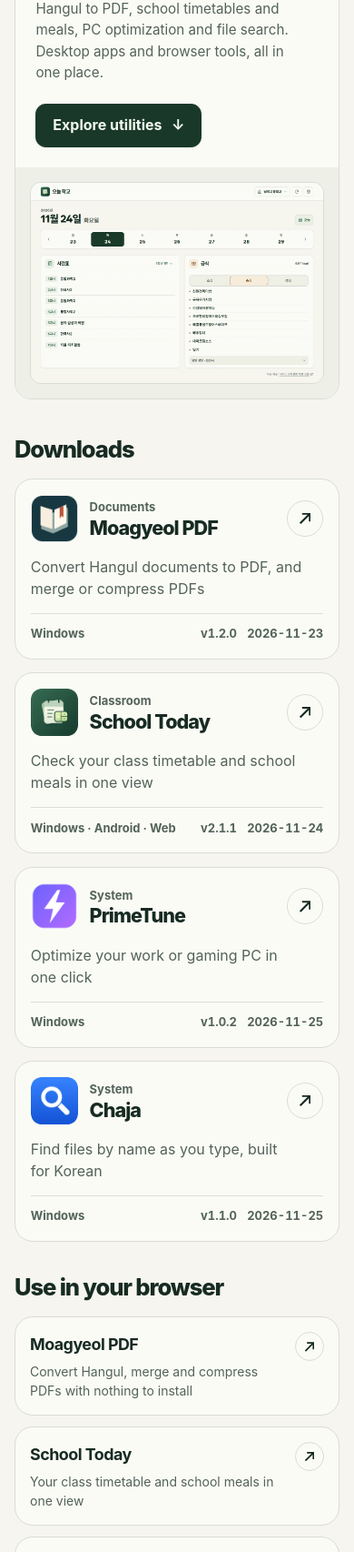
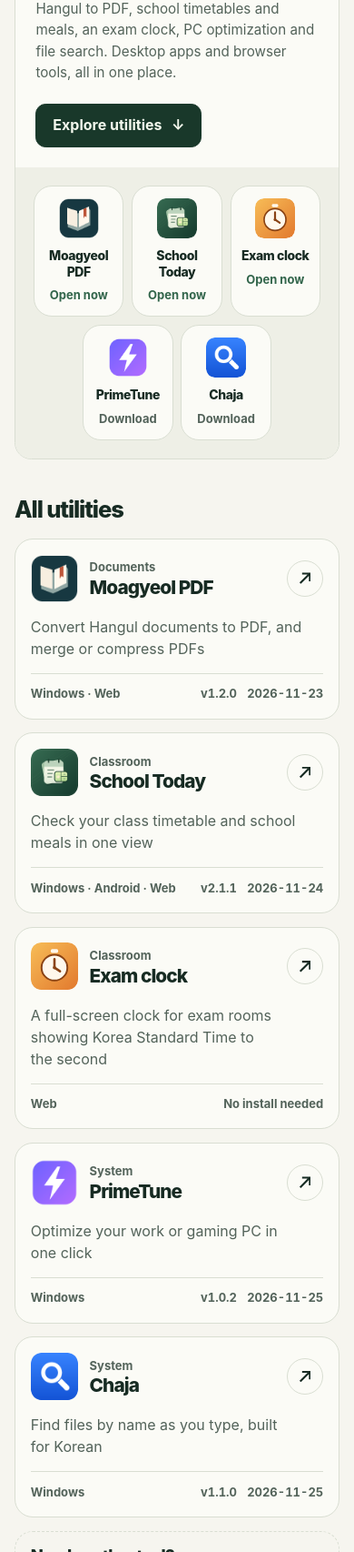
Before and after one commit to furss123/hyot-software-center, an Astro site: page /en/ in a window 390 px wide. Shown: the part 294-2000 px from the top of the page at 91% size. Built offline with nearby package versions, Linux system fonts and the light colour scheme; Astro itself is replaced by a stand-in of ours; a web font is replaced by a local one.

Commit message:
Redesign home: tool launcher hero and one card per tool
- Replace the single School Today screenshot in the hero with a launcher
  of all five tools; tools with a web version open it directly, the
  others open their program page
- Merge the Downloads and "use in your browser" sections into one
  "All utilities" grid: one card per tool, the exam clock included, and
  a closing card that asks visitors which tool to build next
- List tools that work without installing first so phone visitors see
  usable tools at the top
- Add an exam clock icon and a `web` content field; program pages read
  the web version from it instead of hard-coded IDs and label it
  "웹에서 바로 쓰기"
- Rename the first menu item to "유틸리티" and drop unused home copy

Co-Authored-By: Claude Opus 5.5 <noreply@anthropic.com>

```diff
--- a/src/components/AppIcon.astro
+++ b/src/components/AppIcon.astro
@@ -3,19 +3,23 @@ import { Image } from 'astro:assets'
 import type { Software } from '../lib/software'
 
 interface Props {
-  software: Software
+  // 프로그램 아이콘. 프로그램이 아닌 도구(시험용 시계)는 software 대신 src로 아이콘 주소를 넘긴다.
+  software?: Software
+  src?: string
   size?: number
   // 첫 화면에 보이는 아이콘은 'eager'로 넘겨 늦게 뜨지 않게 한다.
   loading?: 'eager' | 'lazy'
 }
-const { software, size = 56, loading = 'lazy' } = Astro.props
-const icon = software.data.icon
-const letter = software.data.name.replace(/^Hyo/i, '').charAt(0).toUpperCase() || 'H'
+const { software, src, size = 56, loading = 'lazy' } = Astro.props
+const icon = software?.data.icon
+const letter = software?.data.name.replace(/^Hyo/i, '').charAt(0).toUpperCase() || 'H'
 ---
 
 {
   icon ? (
     <Image src={icon} alt="" width={size * 2} height={size * 2} class="app-icon" style={`--s:${size}px`} loading={loading} />
+  ) : src ? (
+    <img src={src} alt="" width={size} height={size} class="app-icon" style={`--s:${size}px`} loading={loading} />
   ) : (
     <span class="app-icon placeholder" style={`--s:${size}px`} aria-hidden="true">
       {letter}
--- a/src/components/Header.astro
+++ b/src/components/Header.astro
@@ -26,7 +26,7 @@ const altLocale = otherLocale(locale)
     <nav aria-label={t(locale, 'nav.label')}>
       <a href={onHome ? '#utilities' : `${home}#utilities`} class:list={{ current: inDownloads }}
         aria-current={inDownloads && !onHome ? 'true' : undefined}>
-        {t(locale, 'home.catalog')}
+        {t(locale, 'nav.all')}
       </a>
       <a href={pdfPage} class:list={{ current: Astro.url.pathname === pdfPage }}
         aria-current={Astro.url.pathname === pdfPage ? 'page' : undefined}>
--- a/src/components/SoftwareIndex.astro
+++ /dev/null
@@ -1,128 +0,0 @@
----
-import AppIcon from './AppIcon.astro'
-import { t, path, formatDate, categories, platformNames, type Locale } from '../lib/i18n'
-import { displayName, tagline, latestAny, type Software } from '../lib/software'
-
-interface Props {
-  locale: Locale
-  items: Software[]
-}
-
-const { locale, items } = Astro.props
----
-
-{
-  items.length === 0 ? (
-    <p class="empty">{t(locale, 'empty.software.title')}</p>
-  ) : (
-    <ul class="index" role="list">
-      {items.map((software) => {
-        const release = latestAny(software)
-        return (
-          <li data-category={software.data.category}>
-            <a class="card" href={path(locale, `software/${software.id}`)}>
-              <div class="content">
-                <div class="card-heading">
-                  <AppIcon software={software} size={52} />
-                  <div>
-                    <p class="category">{categories[software.data.category][locale]}</p>
-                    <h3>{displayName(software, locale)}</h3>
-                  </div>
-                  <span class="arrow-badge" aria-hidden="true"></span>
-                </div>
-                <p class="tagline">{tagline(software, locale)}</p>
-                <div class="facts">
-                  <span>{software.data.platforms.map((platform) => platformNames[platform]).join(' · ')}</span>
-                  {release && (
-                    <span class="release num">
-                      v{release.version}
-                      <time datetime={release.date.toISOString().slice(0, 10)}>{formatDate(release.date, locale)}</time>
-                    </span>
-                  )}
-                </div>
-              </div>
-            </a>
-          </li>
-        )
-      })}
-    </ul>
-  )
-}
-
-<style>
-  .index {
-    display: grid;
-    grid-template-columns: repeat(2, minmax(0, 1fr));
-    gap: clamp(0.9rem, 2.2vw, 1.6rem);
-    margin: 0;
-    padding: 0;
-    list-style: none;
-  }
-  .card {
-    display: flex;
-    flex-direction: column;
-    height: 100%;
-    overflow: hidden;
-    border: 1px solid var(--line);
-    border-radius: var(--radius);
-    background: var(--surface);
-    color: var(--ink);
-    text-decoration: none;
-    transition: border-color 160ms ease;
-  }
-  .card:hover, .card:focus-visible {
-    border-color: var(--link);
-  }
-  .content {
-    display: flex;
-    flex: 1;
-    flex-direction: column;
-    gap: 0.95rem;
-    padding: clamp(1.05rem, 2.5vw, 1.55rem);
-  }
-  .card-heading {
-    display: grid;
-    grid-template-columns: auto minmax(0, 1fr) auto;
-    align-items: center;
-    gap: 0.8rem;
-  }
-  .category {
-    color: var(--ink-soft);
-    font-size: var(--t-xs);
-    font-weight: 690;
-  }
-  h3 {
-    font-size: clamp(1.35rem, 2.6vw, 1.82rem);
-    text-wrap: initial;
-  }
-  .tagline {
-    color: var(--ink-soft);
-    line-height: 1.5;
-  }
-  .facts, .release {
-    display: flex;
-    flex-wrap: wrap;
-    align-items: center;
-    gap: 0.35rem 0.7rem;
-  }
-  .facts {
-    justify-content: space-between;
-    margin-top: auto;
-    padding-top: 0.7rem;
-    border-top: 1px solid var(--line);
-    color: var(--ink-soft);
-    font-size: var(--t-xs);
-    font-weight: 650;
-  }
-  .empty {
-    padding: 2rem;
-    border: 1px dashed var(--line);
-    border-radius: var(--radius);
-    color: var(--ink-soft);
-  }
-  @media (max-width: 700px) {
-    .index {
-      grid-template-columns: minmax(0, 1fr);
-    }
-  }
-</style>
--- /dev/null
+++ b/src/components/ToolIndex.astro
@@ -0,0 +1,151 @@
+---
+// 홈의 "모든 유틸리티" 목록. 도구 하나에 카드 하나, 마지막 칸은 도구 제안 카드.
+import AppIcon from './AppIcon.astro'
+import { t, formatDate, type Locale } from '../lib/i18n'
+import { contact } from '../lib/site'
+import type { Tool } from '../lib/tools'
+
+interface Props {
+  locale: Locale
+  tools: Tool[]
+}
+
+const { locale, tools } = Astro.props
+---
+
+<ul class="index" role="list">
+  {
+    tools.map((tool) => (
+      <li>
+        <a class="card" href={tool.href}>
+          <div class="card-heading">
+            <AppIcon software={tool.software} src={tool.icon} size={52} />
+            <div>
+              <p class="category">{tool.category}</p>
+              <h3>{tool.name}</h3>
+            </div>
+            <span class="arrow-badge" aria-hidden="true" />
+          </div>
+          <p class="tagline">{tool.tagline}</p>
+          <div class="facts">
+            <span>{tool.platforms}</span>
+            {tool.release ? (
+              <span class="release num">
+                v{tool.release.version}
+                <time datetime={tool.release.date.toISOString().slice(0, 10)}>
+                  {formatDate(tool.release.date, locale)}
+                </time>
+              </span>
+            ) : (
+              <span>{t(locale, 'home.noInstall')}</span>
+            )}
+          </div>
+        </a>
+      </li>
+    ))
+  }
+  <li class="suggest">
+    <div>
+      <h3>{t(locale, 'home.suggestTitle')}</h3>
+      <p>{t(locale, 'home.suggestBody')}</p>
+    </div>
+    <div class="suggest-links">
+      <a class="btn btn-sm" href={`mailto:${contact.email}`}>{t(locale, 'home.suggestMail')}</a>
+      <a class="btn btn-sm" href={contact.issues}>{t(locale, 'home.suggestIssue')}</a>
+    </div>
+  </li>
+</ul>
+
+<style>
+  .index {
+    display: grid;
+    grid-template-columns: repeat(3, minmax(0, 1fr));
+    gap: clamp(0.9rem, 2vw, 1.25rem);
+    margin: 0;
+    padding: 0;
+    list-style: none;
+  }
+  .card,
+  .suggest {
+    display: flex;
+    flex-direction: column;
+    gap: 0.95rem;
+    height: 100%;
+    padding: clamp(1.05rem, 2.2vw, 1.4rem);
+    border: 1px solid var(--line);
+    border-radius: var(--radius);
+  }
+  .card {
+    background: var(--surface);
+    color: var(--ink);
+    text-decoration: none;
+    transition: border-color 160ms ease;
+  }
+  .card:hover,
+  .card:focus-visible {
+    border-color: var(--link);
+  }
+  .card-heading {
+    display: grid;
+    grid-template-columns: auto minmax(0, 1fr) auto;
+    align-items: center;
+    gap: 0.8rem;
+  }
+  .category {
+    color: var(--ink-soft);
+    font-size: var(--t-xs);
+    font-weight: 690;
+  }
+  h3 {
+    font-size: clamp(1.3rem, 2.2vw, 1.6rem);
+    text-wrap: initial;
+  }
+  .tagline {
+    color: var(--ink-soft);
+    line-height: 1.5;
+  }
+  .facts,
+  .release {
+    display: flex;
+    flex-wrap: wrap;
+    align-items: center;
+    gap: 0.35rem 0.7rem;
+  }
+  .facts {
+    justify-content: space-between;
+    margin-top: auto;
+    padding-top: 0.7rem;
+    border-top: 1px solid var(--line);
+    color: var(--ink-soft);
+    font-size: var(--t-xs);
+    font-weight: 650;
+  }
+  /* 제안 카드는 테두리를 점선으로 두어 도구 카드와 구분한다. */
+  .suggest {
+    justify-content: space-between;
+    border-style: dashed;
+  }
+  .suggest h3 {
+    font-size: clamp(1.15rem, 1.8vw, 1.3rem);
+  }
+  .suggest p {
+    margin-top: 0.45rem;
+    color: var(--ink-soft);
+    line-height: 1.5;
+  }
+  .suggest-links {
+    display: flex;
+    flex-wrap: wrap;
+    gap: 0.5rem;
+  }
+  @media (max-width: 980px) {
+    .index {
+      grid-template-columns: repeat(2, minmax(0, 1fr));
+    }
+  }
+  @media (max-width: 640px) {
+    .index {
+      grid-template-columns: minmax(0, 1fr);
+    }
+  }
+</style>
--- a/src/content.config.ts
+++ b/src/content.config.ts
@@ -43,6 +43,8 @@ const software = defineCollection({
         .enum(['classroom', 'system', 'media', 'document', 'image', 'etc'])
         .default('etc'),
       platforms: z.array(z.enum(['windows', 'android', 'web'])).default(['windows']),
+      // 설치 없이 쓰는 웹 버전의 주소(언어 폴더 아래 경로). 예: moagyeol-pdf → /ko/moagyeol-pdf/
+      web: z.string().optional(),
       icon: image().optional(),
       cover: image().optional(),
       // fill: 삽화처럼 표지 칸을 꽉 채운다. frame: 스크린샷처럼 잘리지 않게 테두리 안에 넣는다.
--- a/src/content/software/hwp2pdf/index.md
+++ b/src/content/software/hwp2pdf/index.md
@@ -12,7 +12,8 @@ description_en: |-
 
   Download the ZIP, extract the entire folder, and run 모아결 PDF.exe. The app interface is in Korean.
 category: document
-platforms: [windows]
+platforms: [windows, web]
+web: moagyeol-pdf
 icon: ./icon.png
 cover: ./cover.webp
 screenshots: [./convert.png, ./merge.png, ./complete.png, ./compress.png]
--- a/src/content/software/today-meal/index.md
+++ b/src/content/software/today-meal/index.md
@@ -11,6 +11,7 @@ description_en: |-
   Choose a theme, switch to larger timetable and meal text, or pick which meal the app shows first. On Windows, the app can start at sign-in or stay above your other windows.
 category: classroom
 platforms: [windows, android, web]
+web: today-school
 icon: ./icon.png
 cover: ./cover.webp
 cover_fit: frame
--- a/src/lib/i18n.ts
+++ b/src/lib/i18n.ts
@@ -8,15 +8,19 @@ export const ui = {
     'nav.clockWeb': '시험용 시계',
     'home.titleFirst': '일상에 필요한',
     'home.titleSecond': '무료 유틸리티',
-    'home.description': '한글 PDF 변환, 시간표·급식 확인, PC 최적화, 파일 검색까지. 설치해서 쓰는 도구와 웹에서 바로 쓰는 도구를 한곳에 모았습니다.',
+    'home.description': '한글 PDF 변환, 시간표·급식 확인, 시험용 시계, PC 최적화, 파일 검색까지. 설치해서 쓰는 도구와 웹에서 바로 쓰는 도구를 한곳에 모았습니다.',
     'home.browse': '유틸리티 둘러보기',
-    'home.catalog': '다운로드',
-    'home.schoolOpen': '오늘 학교 열기',
-    'home.schoolPreview': '시간표와 급식을 나란히 보여 주는 오늘 학교 화면',
-    'home.live': '브라우저에서 열기',
-    'home.web': '웹에서 바로 쓰기',
-    'home.pdfWeb': '한글 변환, PDF 합치기·용량 줄이기를 설치 없이',
-    'home.schoolWeb': '우리 반 시간표와 급식을 한 화면에서',
+    'home.catalog': '모든 유틸리티',
+    'home.launcher': '바로 가기',
+    'home.tileUse': '바로 쓰기',
+    'home.tileDownload': '다운로드',
+    'home.noInstall': '설치 없이 사용',
+    'home.suggestTitle': '필요한 도구가 있나요?',
+    'home.suggestBody': '만들어 줬으면 하는 도구나 고쳤으면 하는 점을 알려 주세요.',
+    'home.suggestMail': '메일 보내기',
+    'home.suggestIssue': 'GitHub에 남기기',
+    'nav.all': '유틸리티',
+    'software.useWeb': '웹에서 바로 쓰기',
     'software.overview': '프로그램 소개',
     'software.screenshots': '사용 화면',
     'software.openScreenshot': '원본 크기로 보기',
@@ -66,15 +70,19 @@ export const ui = {
     'nav.clockWeb': 'Exam clock',
     'home.titleFirst': 'Free tools',
     'home.titleSecond': 'for everyday use',
-    'home.description': 'Hangul to PDF, school timetables and meals, PC optimization and file search. Desktop apps and browser tools, all in one place.',
+    'home.description': 'Hangul to PDF, school timetables and meals, an exam clock, PC optimization and file search. Desktop apps and browser tools, all in one place.',
     'home.browse': 'Explore utilities',
-    'home.catalog': 'Downloads',
-    'home.schoolOpen': 'Open School Today',
-    'home.schoolPreview': 'School Today displaying a timetable and lunch menu side by side',
-    'home.live': 'Open in browser',
-    'home.web': 'Use in your browser',
-    'home.pdfWeb': 'Convert Hangul, merge and compress PDFs with nothing to install',
-    'home.schoolWeb': 'Your class timetable and school meals in one view',
+    'home.catalog': 'All utilities',
+    'home.launcher': 'Quick launch',
+    'home.tileUse': 'Open now',
+    'home.tileDownload': 'Download',
+    'home.noInstall': 'No install needed',
+    'home.suggestTitle': 'Need another tool?',
+    'home.suggestBody': 'Tell us which tool you would like next, or what should work better.',
+    'home.suggestMail': 'Send email',
+    'home.suggestIssue': 'Open a GitHub issue',
+    'nav.all': 'Utilities',
+    'software.useWeb': 'Use in your browser',
     'software.overview': 'About the app',
     'software.screenshots': 'Screenshots',
     'software.openScreenshot': 'View full size',
--- /dev/null
+++ b/src/lib/tools.ts
@@ -0,0 +1,53 @@
+import { path, t, categories, platformNames, type Locale } from './i18n'
+import { getSoftware, displayName, tagline, latestAny, type Release, type Software } from './software'
+
+// 홈 화면의 카드와 첫 화면 바로 가기가 함께 쓰는 도구 목록.
+// 프로그램(src/content/software)에 웹에서만 쓰는 도구(시험용 시계)를 더해 한 줄로 세운다.
+export type Tool = {
+  key: string
+  name: string
+  tagline: string
+  category: string
+  platforms: string
+  /** 카드를 누르면 여는 곳: 프로그램 소개. 웹 전용 도구는 도구 자체. */
+  href: string
+  /** 바로 가기를 누르면 여는 곳: 웹 버전이 있으면 웹 도구, 없으면 프로그램 소개. */
+  launch: string
+  /** 설치 없이 웹에서 바로 쓸 수 있는지 */
+  web: boolean
+  software?: Software
+  /** software가 없을 때 쓰는 아이콘 주소 */
+  icon?: string
+  release?: Release
+}
+
+export async function getTools(locale: Locale): Promise<Tool[]> {
+  const programs = (await getSoftware()).map((software): Tool => {
+    const detail = path(locale, `software/${software.id}`)
+    return {
+      key: software.id,
+      name: displayName(software, locale),
+      tagline: tagline(software, locale),
+      category: categories[software.data.category][locale],
+      platforms: software.data.platforms.map((platform) => platformNames[platform]).join(' · '),
+      href: detail,
+      launch: software.data.web ? path(locale, software.data.web) : detail,
+      web: Boolean(software.data.web),
+      software,
+      release: latestAny(software),
+    }
+  })
+  const clock: Tool = {
+    key: 'clock',
+    name: t(locale, 'nav.clock'),
+    tagline: t(locale, 'clock.description'),
+    category: categories.classroom[locale],
+    platforms: platformNames.web,
+    href: path(locale, 'clock'),
+    launch: path(locale, 'clock'),
+    web: true,
+    icon: '/icons/clock.svg',
+  }
+  // 설치 없이 바로 쓸 수 있는 도구를 앞에 둔다. 휴대폰으로 들어온 사람도 맨 위에서 바로 쓸 수 있게.
+  return [...programs.filter((tool) => tool.web), clock, ...programs.filter((tool) => !tool.web)]
+}
--- a/src/pages/[locale]/index.astro
+++ b/src/pages/[locale]/index.astro
@@ -1,20 +1,14 @@
 ---
-import { Image } from 'astro:assets'
 import Base from '../../layouts/Base.astro'
-import SoftwareIndex from '../../components/SoftwareIndex.astro'
-import schoolScreen from '../../content/software/today-meal/cover.webp'
-import { t, path, localeStaticPaths, type Locale } from '../../lib/i18n'
-import { getSoftware } from '../../lib/software'
+import AppIcon from '../../components/AppIcon.astro'
+import ToolIndex from '../../components/ToolIndex.astro'
+import { t, localeStaticPaths, type Locale } from '../../lib/i18n'
+import { getTools } from '../../lib/tools'
 
 export const getStaticPaths = localeStaticPaths
 
 const locale = Astro.params.locale as Locale
-const items = await getSoftware()
-const webTools = [
-  { href: path(locale, 'moagyeol-pdf'), title: t(locale, 'nav.pdf'), text: t(locale, 'home.pdfWeb') },
-  { href: path(locale, 'today-school'), title: t(locale, 'nav.school'), text: t(locale, 'home.schoolWeb') },
-  { href: path(locale, 'clock'), title: t(locale, 'nav.clock'), text: t(locale, 'clock.description') },
-]
+const tools = await getTools(locale)
 ---
 
 <Base locale={locale}>
@@ -30,42 +24,29 @@ const webTools = [
           {t(locale, 'home.browse')} <span aria-hidden="true">↓</span>
         </a>
       </div>
-      <a class="hero-art" href={path(locale, 'today-school')} aria-label={t(locale, 'home.schoolOpen')}>
-        <Image
-          src={schoolScreen}
-          alt={t(locale, 'home.schoolPreview')}
-          widths={[480, 760, 1200]}
-          sizes="(max-width: 760px) calc(100vw - 2rem), 580px"
-          format="webp"
-          quality={83}
-          loading="eager"
-          fetchpriority="high"
-        />
-      </a>
+      {/* 도구 전체를 한눈에 보여 주는 바로 가기. 웹 버전이 있으면 웹 도구를 바로 연다. */}
+      <nav class="hero-art" aria-label={t(locale, 'home.launcher')}>
+        <ul class="launcher" role="list">
+          {
+            tools.map((tool) => (
+              <li>
+                <a class="tile" href={tool.launch}>
+                  <AppIcon software={tool.software} src={tool.icon} size={56} loading="eager" />
+                  <span class="tile-name">{tool.name}</span>
+                  <span class:list={['tile-meta', { web: tool.web }]}>
+                    {t(locale, tool.web ? 'home.tileUse' : 'home.tileDownload')}
+                  </span>
+                </a>
+              </li>
+            ))
+          }
+        </ul>
+      </nav>
     </section>
 
     <section class="catalog" id="utilities" aria-labelledby="catalog-title">
       <h2 id="catalog-title">{t(locale, 'home.catalog')}</h2>
-      <SoftwareIndex locale={locale} items={items} />
-    </section>
-
-    <section class="catalog web" aria-labelledby="web-title">
-      <h2 id="web-title">{t(locale, 'home.web')}</h2>
-      <ul class="web-list" role="list">
-        {
-          webTools.map((tool) => (
-            <li>
-              <a class="web-link" href={tool.href}>
-                <span>
-                  <strong>{tool.title}</strong>
-                  <span class="web-text">{tool.text}</span>
-                </span>
-                <span class="arrow-badge small" aria-hidden="true"></span>
-              </a>
-            </li>
-          ))
-        }
-      </ul>
+      <ToolIndex locale={locale} tools={tools} />
     </section>
   </div>
 </Base>
@@ -111,68 +92,70 @@ const webTools = [
   }
   .hero-art {
     display: grid;
+    place-items: center;
+    padding: clamp(1.25rem, 3.5vw, 2.5rem);
+    background: var(--surface-toned);
+  }
+  .launcher {
+    --gap: clamp(0.55rem, 1.4vw, 0.85rem);
+    display: flex;
+    flex-wrap: wrap;
+    justify-content: center;
+    gap: var(--gap);
+    width: 100%;
+    max-width: 31rem;
+    margin: 0;
+    padding: 0;
+    list-style: none;
+  }
+  /* 한 줄에 세 개씩, 남는 줄은 가운데 정렬 */
+  .launcher li {
+    flex: 0 0 calc((100% - 2 * var(--gap)) / 3);
+  }
+  .tile {
+    display: flex;
+    flex-direction: column;
     align-items: center;
-    padding: clamp(1rem, 3vw, 2rem);
-    background: var(--surface-toned);
+    gap: 0.45rem;
+    height: 100%;
+    padding: clamp(0.85rem, 2vw, 1.15rem) 0.5rem clamp(0.75rem, 1.8vw, 1rem);
+    border: 1px solid var(--line);
+    border-radius: var(--radius);
+    background: var(--surface);
     color: var(--ink);
+    text-align: center;
     text-decoration: none;
+    transition: border-color 160ms ease, transform 160ms ease;
   }
-  .hero-art img {
-    width: 100%;
-    height: auto;
-    border: 1px solid var(--line);
-    border-radius: .75rem;
+  .tile:hover,
+  .tile:focus-visible {
+    border-color: var(--link);
+    transform: translateY(-2px);
   }
-  .hero-art:focus-visible { outline-offset: -4px; }
+  .tile :global(.app-icon) {
+    margin-bottom: 0.15rem;
+  }
+  .tile-name {
+    font-size: clamp(0.875rem, 1.4vw, 0.98rem);
+    font-weight: 760;
+    letter-spacing: -0.03em;
+    line-height: 1.25;
+  }
+  .tile-meta {
+    color: var(--ink-soft);
+    font-size: var(--t-xs);
+    font-weight: 650;
+  }
+  .tile-meta.web {
+    color: var(--link);
+  }
   .catalog {
     margin-top: clamp(2.5rem, 5vw, 4.3rem);
     scroll-margin-top: 1.5rem;
   }
   h2 {
+    margin-bottom: 1.12rem;
     font-size: var(--t-lg);
-  }
-  .catalog h2 {
-    margin-bottom: 1.12rem;
-  }
-  .web {
-    margin-top: clamp(2.2rem, 4.5vw, 3.6rem);
-  }
-  .web-list {
-    display: grid;
-    grid-template-columns: repeat(3, minmax(0, 1fr));
-    gap: clamp(0.75rem, 2vw, 1.2rem);
-    margin: 0;
-    padding: 0;
-    list-style: none;
-  }
-  .web-link {
-    display: flex;
-    justify-content: space-between;
-    align-items: flex-start;
-    gap: 1rem;
-    height: 100%;
-    padding: clamp(1rem, 2.4vw, 1.4rem);
-    border: 1px solid var(--line);
-    border-radius: var(--radius);
-    background: var(--surface);
-    color: var(--ink);
-    text-decoration: none;
-    transition: border-color 160ms ease;
-  }
-  .web-link:hover, .web-link:focus-visible {
-    border-color: var(--link);
-  }
-  .web-link strong {
-    display: block;
-    font-size: 1.12rem;
-    letter-spacing: -0.03em;
-  }
-  .web-text {
-    display: block;
-    margin-top: 0.25rem;
-    color: var(--ink-soft);
-    font-size: var(--t-sm);
-    line-height: 1.5;
   }
   @media (max-width: 760px) {
     .hero {
@@ -182,9 +165,9 @@ const webTools = [
       padding: clamp(1.4rem, 5.5vw, 2.5rem);
     }
   }
-  @media (max-width: 900px) {
-    .web-list {
-      grid-template-columns: minmax(0, 1fr);
+  @media (max-width: 420px) {
+    .tile :global(.app-icon) {
+      --s: 44px !important;
     }
   }
 </style>
--- a/src/styles/global.css
+++ b/src/styles/global.css
@@ -189,13 +189,6 @@ p {
   background: currentColor;
   clip-path: polygon(0 88%, 12% 100%, 83% 29%, 83% 77%, 100% 77%, 100% 0, 23% 0, 23% 17%, 71% 17%);
 }
-.arrow-badge.small {
-  width: 2rem;
-  height: 2rem;
-}
-.arrow-badge.small::after {
-  width: 0.65rem;
-}
 a:hover .arrow-badge,
 a:focus-visible .arrow-badge {
   border-color: var(--action);
```
Also changed, not shown: docs/software-template/index.md (+1 -0 lines), src/pages/[locale]/software/[slug]/index.astro (+5 -11 lines), public/icons/clock.svg (added).
